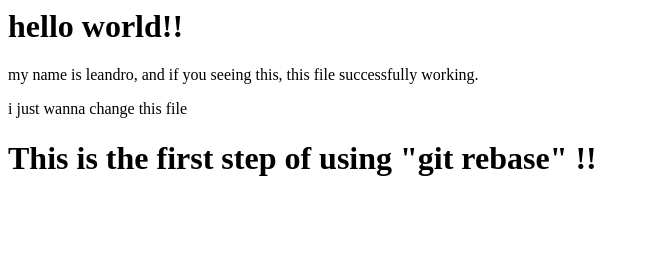
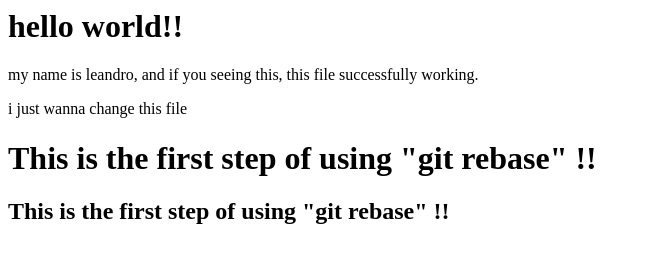
Before and after one commit to mcnLeandro/test, a plain HTML site: page index.html in a window 1280 px wide. Shown: the whole page, without its empty margins (0-649 px from the left). Drawn offline with Linux system fonts and the light colour scheme.

Commit message:
resolved confrict again

```diff
--- a/index.html
+++ b/index.html
@@ -4,5 +4,5 @@
 <p>i just wanna change this file</p>
 
 
-
 <h1>This is the first step of using "git rebase" !!</h1>
+<h2>This is the first step of using "git rebase" !!</h1>
```
